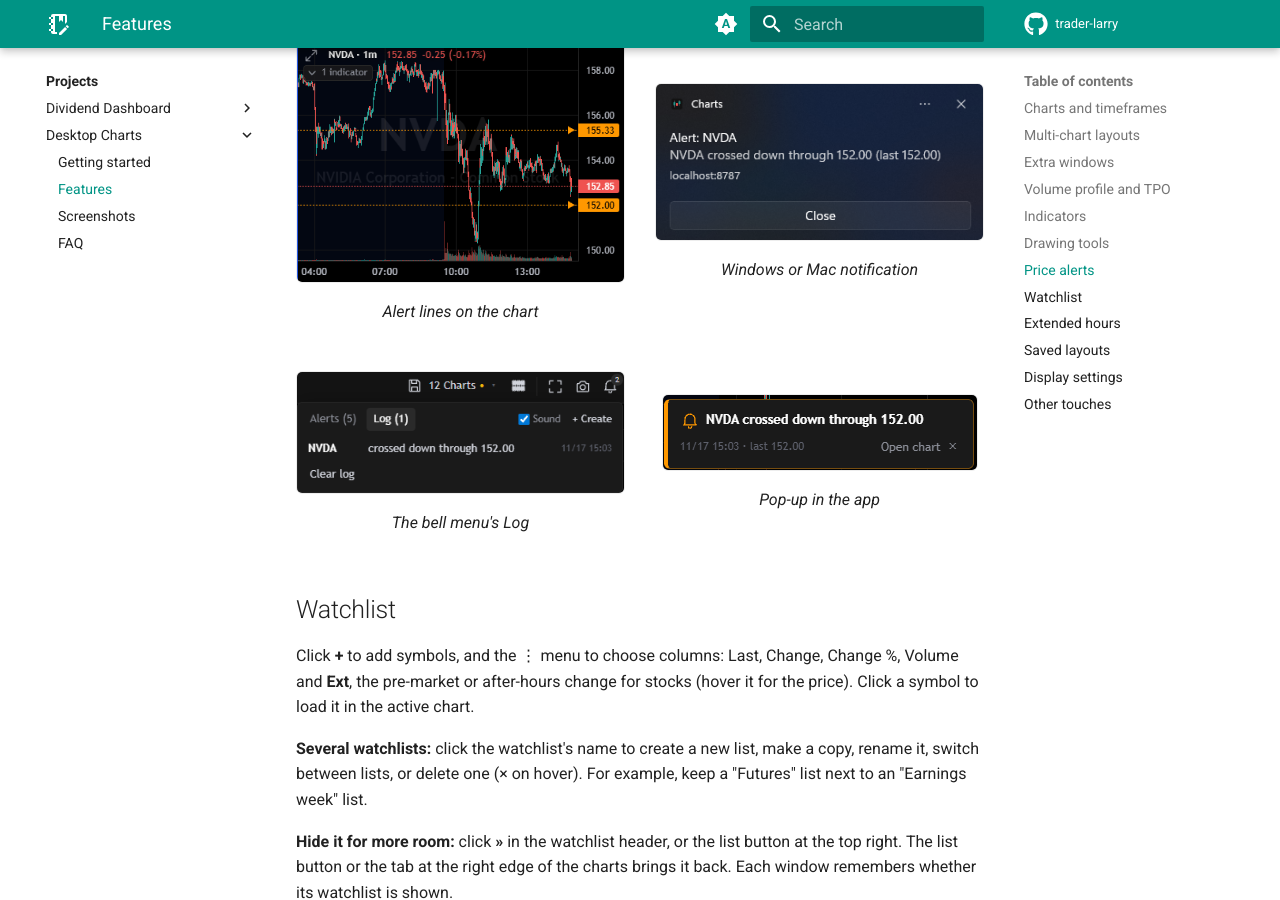
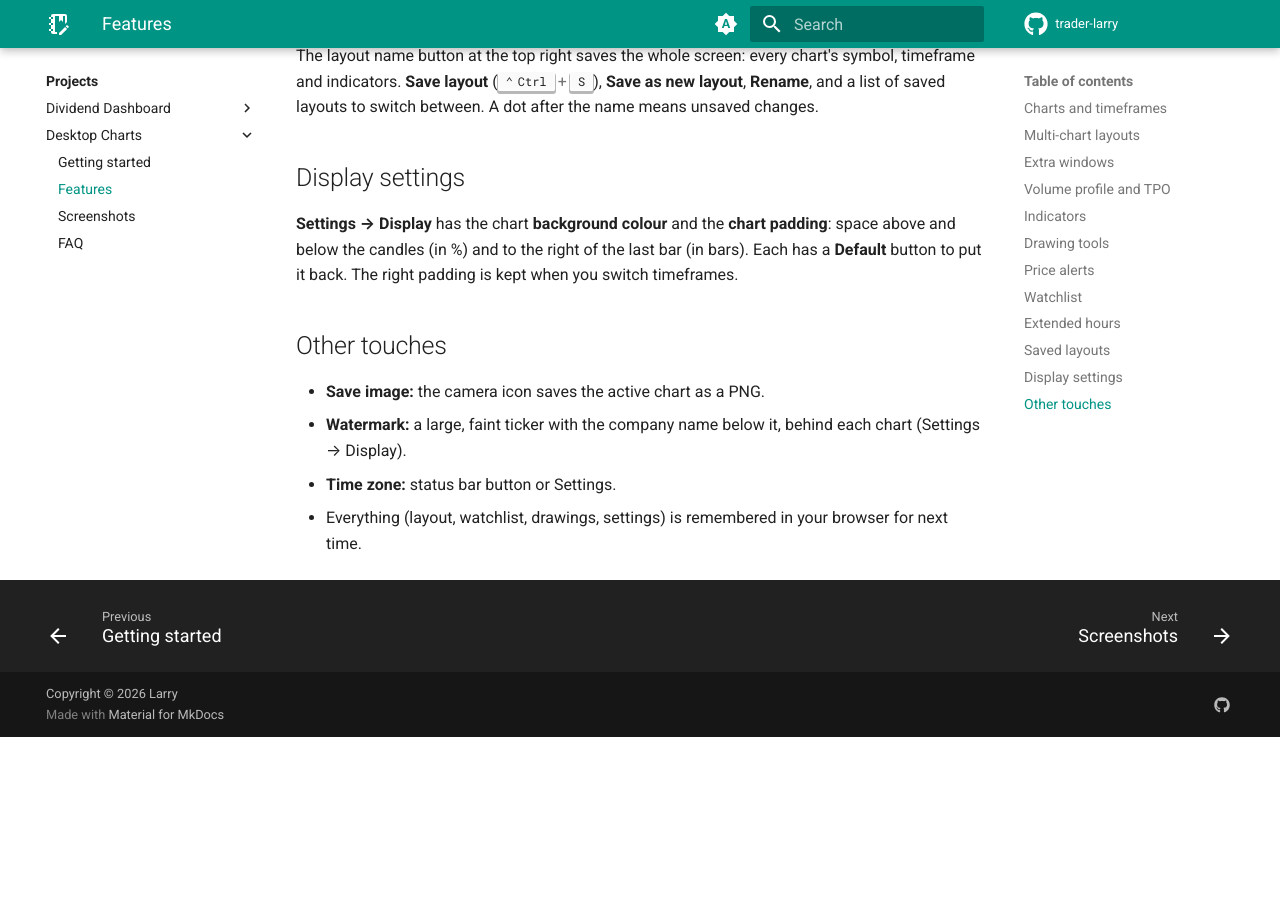
Before and after one commit to trader-larry/trader-larry.github.io, an MkDocs documentation site: the page built from docs/projects/desktop-charts/features.md, in a window 1280 px wide and 900 px high, scrolled down 3935 px. Built offline with MkDocs 1.6.1 and Material for MkDocs 9.7.7, drawn with Linux system fonts in a browser that asks for light colours; after the commit the page ends 4672 px from its top, so only the background shows below that.

Commit message:
removed images that looked terrible

```diff
--- a/docs/projects/desktop-charts/features.md
+++ b/docs/projects/desktop-charts/features.md
@@ -110,40 +110,6 @@ alert, where you can edit, stop, restart or delete them, and turn the sound off.
     Alerts are checked while the app is running (it can be in the background).
     For stocks outside regular hours they use the pre-market or after-hours price.
 
-![alt text](<../../assets/images/desktop-charts/Screenshot 2026-11-17 154347.png>)
-
-<div class="image-grid" markdown>
-
-<figure markdown="span">
-
-![NVDA 1-minute chart with two orange price alert lines](../../assets/images/desktop-charts/alerts/alert-lines.png){ .screenshot loading=lazy }
-
-<figcaption>Alert lines on the chart</figcaption>
-</figure>
-
-<figure markdown="span">
-
-![Windows notification: Alert NVDA crossed down through 152.00](../../assets/images/desktop-charts/alerts/desktop-notification.png){ .screenshot loading=lazy }
-
-<figcaption>Windows or Mac notification</figcaption>
-</figure>
-
-<figure markdown="span">
-
-![Bell menu Log tab showing NVDA crossed down through 152.00](../../assets/images/desktop-charts/alerts/alert-log.png){ .screenshot loading=lazy }
-
-<figcaption>The bell menu's Log</figcaption>
-</figure>
-
-<figure markdown="span">
-
-![In-app pop-up: NVDA crossed down through 152.00, with Open chart](../../assets/images/desktop-charts/alerts/in-app-popup.png){ .screenshot loading=lazy }
-
-<figcaption>Pop-up in the app</figcaption>
-</figure>
-
-</div>
-
 ## Watchlist
 
 Click **+** to add symbols, and the ⋮ menu to choose columns: Last, Change,
```
